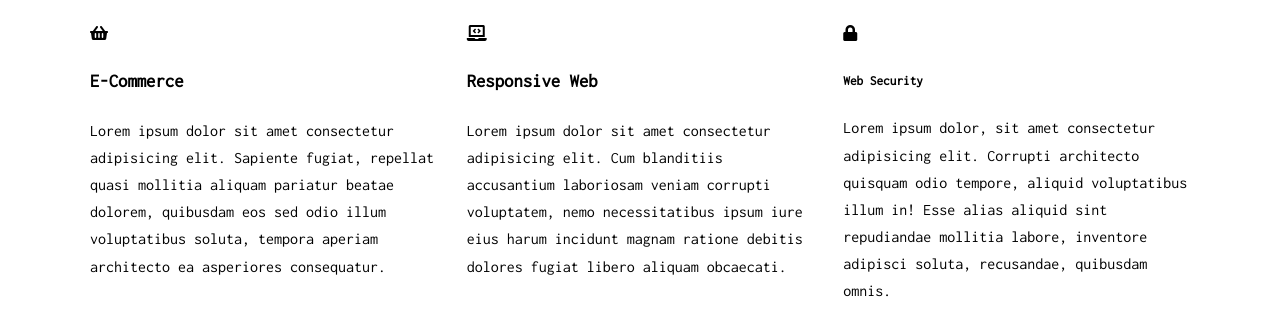
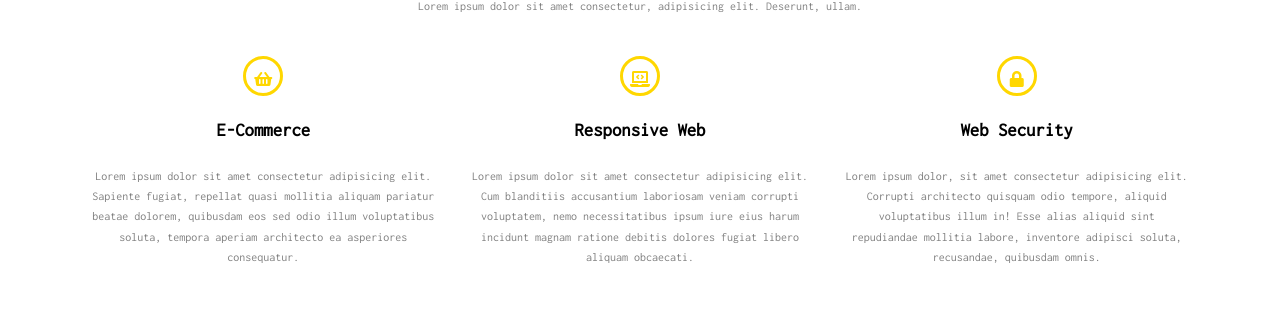
Before and after one commit to Edyta2801/Golden-creative-layout, a website: page index.html in a window 1280 px wide. Shown: the part 675-996 px from the top of the page. After the commit the page ends 955 px from the top, so only its background shows below. Drawn offline with Linux system fonts and the light colour scheme; a web font is replaced by a local one.

Commit message:
add style for services section

```diff
--- a/index.html
+++ b/index.html
@@ -17,7 +17,7 @@
 
     <!-- Navigation -->
 
-    <nav class="navigation">
+    <section class="navigation">
         <div class="container">
             <div class="brand" href="#">Golden</div>
             <div class="list">
@@ -50,10 +50,10 @@
             </div>
         </div>
 
-    </nav>
+    </section>
 
     <!-- Services -->
-    <div class="services">
+    <section class="services">
         <h3 class="title">SERVICES</h3>
         <h4 class="description">Lorem ipsum dolor sit amet consectetur, adipisicing elit. Deserunt, ullam.</h4>
         <div class="container">
@@ -76,7 +76,7 @@
                 </div>
                 <div class="col-md-4 ">
                     <i class="fas fa-lock"></i>
-                    <h5 class="card-title">Web Security</h5>
+                    <h3 class="card-title">Web Security</h3>
                     <p class="card-text">Lorem ipsum dolor, sit amet consectetur adipisicing elit.
                         Corrupti architecto quisquam odio tempore, aliquid voluptatibus illum in! Esse
                         alias aliquid sint repudiandae mollitia labore, inventore adipisci soluta,
@@ -84,7 +84,7 @@
                 </div>
             </div>
         </div>
-    </div>
+    </section>
 
 
 
--- a/sass/style.scss
+++ b/sass/style.scss
@@ -2,9 +2,9 @@
 $font-brand: "Pacifico", cursive;
 $font-header: "Signika Negative", sans-serif;
 $font-text: "Inconsolata", monospace;
-$font-number: "Abril Fatface", cursive;
+$font-number: "Abril Fatface", monospace;
 $color-one: gold;
-$color-two: #33d9b2;
+$color-two: grey;
 $color-three: #ff5252;
 $color-four: black;
 $color-five: #fff;
@@ -152,6 +152,44 @@ body {
   margin: 24px 0;
   font-weight: 900;
   font-size: 43px;
+  font-family: $font-number, monospace;
 }
 
 /* Services */
+.services .title,
+.description {
+  text-align: center;
+}
+.services .title {
+  font-size: 30px;
+  font-family: $font-number, monospace;
+  margin: 40px 0 0 0;
+}
+.services .description {
+  font-size: 12px;
+  font-family: $font-text;
+  color: $color-two;
+  margin: 5px 0 40px 0;
+  font-weight: normal;
+}
+
+.services i {
+  width: 40px;
+  height: 40px;
+  border-radius: 50%;
+  border-color: $color-one;
+  border-style: solid;
+  line-height: 40px;
+  color: $color-one;
+  text-align: center;
+  align-items: center;
+}
+
+.col-md-4 {
+  text-align: center;
+}
+.services p{
+  font-size:12px;
+  color:$color-two;
+  font-family: $font-text;
+}
```
Also changed, not shown: css/style.css, 1 other file.
